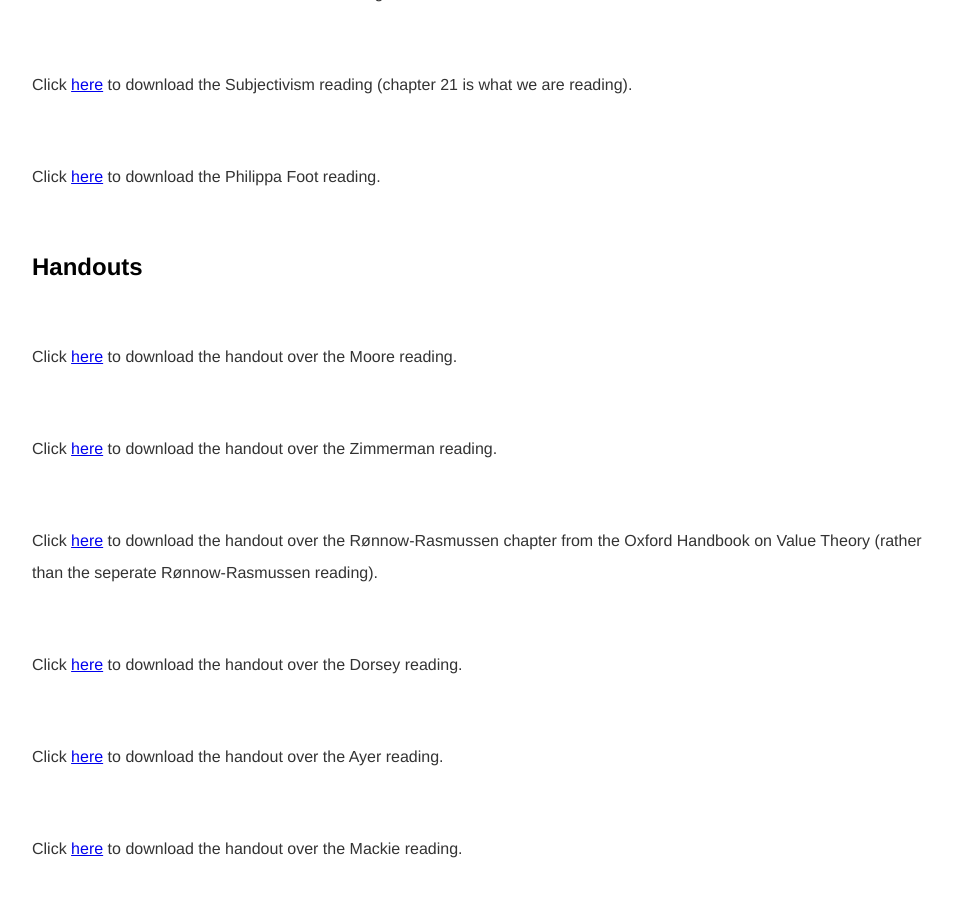
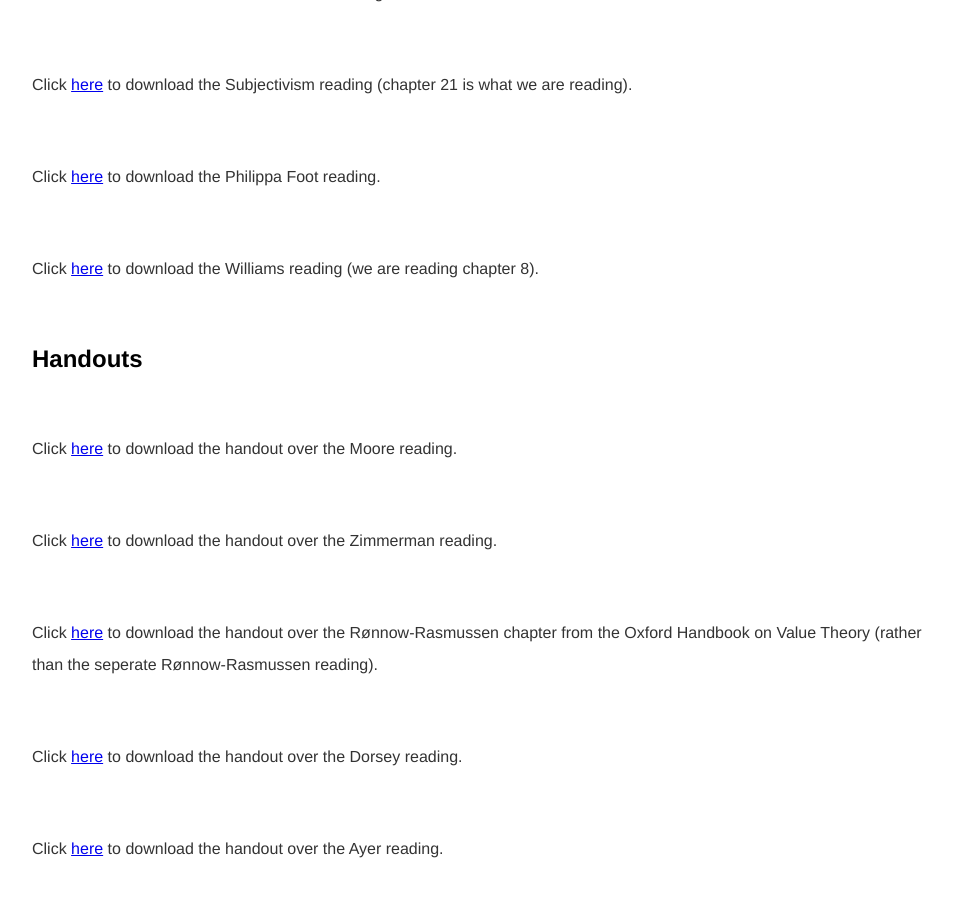
Before and after one commit to kevinjpatton/kevinjpatton.github.io, a Jekyll site: the page built from teaching/phil_3050/index.html, in a window 1280 px wide and 900 px high, scrolled down 1698 px. Shown: the top 897 px of the window, without its empty margins (160-1113 px from the left). Built offline with Jekyll 4.4.1, drawn with Linux system fonts in a browser that asks for light colours; Markdown is read by kramdown in place of the engine named in the settings.

Commit message:
Update index.html

```diff
--- a/teaching/phil_3050/index.html
+++ b/teaching/phil_3050/index.html
@@ -22,6 +22,7 @@ title: Teaching - Phil 3050
 <p>Click <a href="/teaching/phil_3050/Jamie Dreier - Moral Relativism and Moral Nihilism.pdf" target="_blank">here</a> to download the Moral Nihilism reading.</p>
 <p>Click <a href="/teaching/phil_3050/The Routledge Handbook of Practical Reason.pdf" target="_blank">here</a> to download the Subjectivism reading (chapter 21 is what we are reading).</p>
 <p>Click <a href="/teaching/phil_3050/Philippa Foot - Morality is a System of Hypothetical Imperatives.pdf" target="_blank">here</a> to download the Philippa Foot reading.</p>
+<p>Click <a href="/banda/Bernard Williams - Moral Luck.pdf" target="_blank">here</a> to download the Williams reading (we are reading chapter 8).</p>
 
 <h2>Handouts</h2>
 <p>Click <a href="/teaching/phil_3050/Handout_Moore.pdf" target="_blank">here</a> to download the handout over the Moore reading.</p>
```
